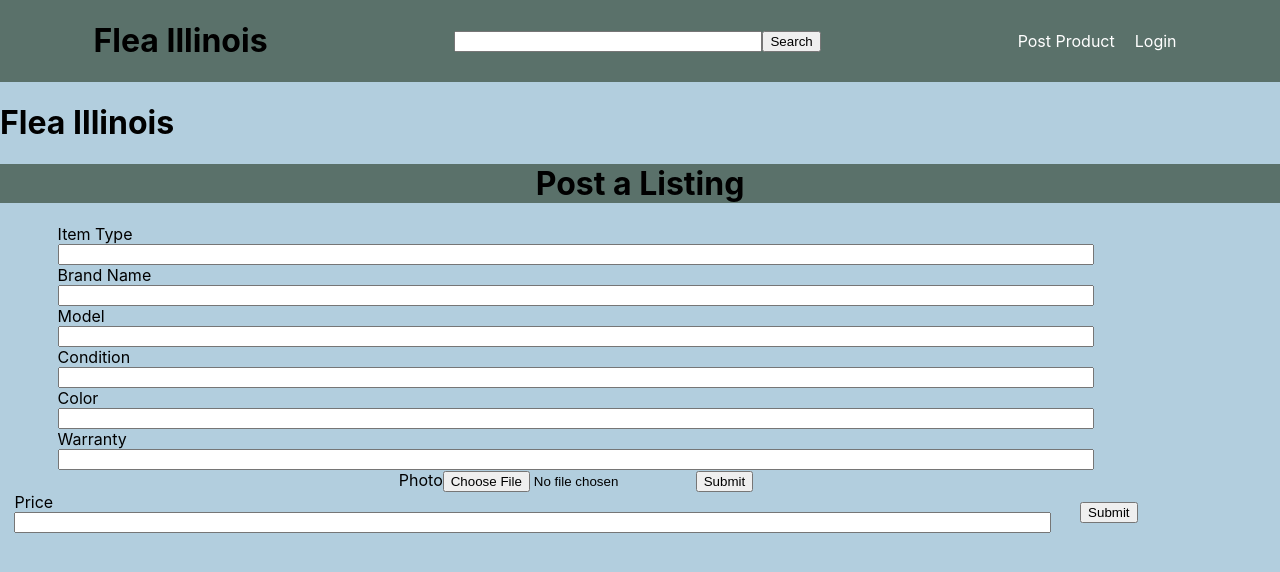
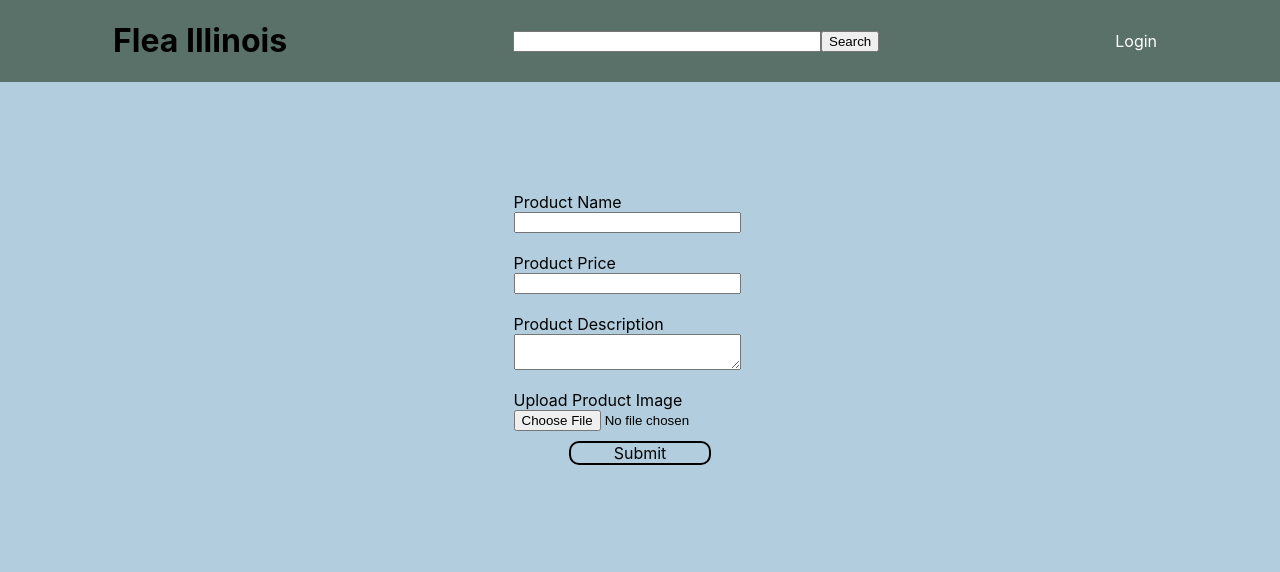
Before and after one commit to FlaviusBelisarius/FleaIllinois, a React (Create React App) app in the folder frontend/: page /post in a window 1280 px wide. Shown: the top 572 px of the page. Built offline with nearby package versions, Linux system fonts and the light colour scheme; no server answers.

Commit message:
Resolve "Refector post page"

```diff
--- a/frontend/src/common/Constant.js
+++ b/frontend/src/common/Constant.js
@@ -1,5 +1,5 @@
 const Constant = {
-    API_BASE : "https://61aa812fbfb110001773f27b.mockapi.io/",
+    API_BASE : "https://61aa812fbfb110001773f27b.mockapi.io",
 }
 
 export default Constant
--- a/frontend/src/common/Header.js
+++ b/frontend/src/common/Header.js
@@ -20,9 +20,9 @@ const Header = () => {
                 <input type="submit" value="Search" />
             </form>
             <div className="container-headings">
-                <Link to='/user/0' className='link-heading'>Post Product</Link>
                 {currentUser
                     ? <Fragment>
+                        <Link to='/post' className='link-heading'>Post Product</Link>
                         <Link to='/user' className='link-heading'>My account</Link>
                         <Link to='' className='link-heading' onClick={handleLogout}>Logout</Link>
                     </Fragment>
--- a/frontend/src/common/firebase.js
+++ b/frontend/src/common/firebase.js
@@ -1,5 +1,6 @@
 import { initializeApp } from "firebase/app";
 import { getAuth } from 'firebase/auth';
+import { getStorage } from 'firebase/storage';
 
 const firebaseConfig = {
   apiKey: "AIzaSyAheLce-bZf0suYnEe9XC0HAqDwtN8wH3Y",
@@ -12,3 +13,4 @@ const firebaseConfig = {
 
 const app = initializeApp(firebaseConfig);
 export const auth = getAuth(app);
+export const storage = getStorage(app);
--- a/frontend/src/gallery/Gallery.jsx
+++ b/frontend/src/gallery/Gallery.jsx
@@ -12,7 +12,7 @@ const Gallery = () => {
     const [isLoading, setIsLoading] = useState(true)
 
     const fetchProducts = async () => {
-        await axios.get(`${Constant.API_BASE}products?page=${currentPage}&limit=${limit}`)
+        await axios.get(`${Constant.API_BASE}/products?page=${currentPage}&limit=${limit}`)
                     .then(res => {
                         setProducts(res.data)
                         console.log(products)
--- a/frontend/src/post/Post.css
+++ b/frontend/src/post/Post.css
@@ -1,11 +1,23 @@
-.container-login-form{
-    display: flex;
-    max-width: 90%;
-    flex-direction: row;
-    flex-wrap: wrap;
-    justify-content: space-around
-  }
+.Post{
+  margin-top: 100px;
+  display: flex;
+  flex-direction: column;
+  align-items: center;
+}
 
-.header{
-    text-align: center;
+.container-post{
+  width: 25vw;
+  display: flex;
+  flex-direction: column;
+  align-items: center;
 }
+
+
+.container-post .form-group{
+  padding: 10px 0;
+}
+
+.container-post .link-submit{
+  width: 40%;
+  text-align: center;
+}
--- a/frontend/src/post/Post.js
+++ b/frontend/src/post/Post.js
@@ -1,50 +1,71 @@
 import { Link } from "react-router-dom"
+import { useState } from "react"
+import { storage } from "../common/firebase"
+import { ref, uploadBytes, getDownloadURL } from "@firebase/storage"
+import { useAuth } from "../common/AuthContext"
+import axios from "axios"
+import Constant from "../common/Constant"
 import './Post.css'
 
 const Post = () => {
+    const { currentUser } = useAuth()
+    const [productName, setProductName] = useState('')
+    const [productPrice, setProductPrice] = useState(0)
+    const [productDescription, setProductDescription] = useState('')
+    const [image, setImage] = useState(null)
+    const [error, setError] = useState('')
+
+    const handleChange = e => {
+        if (e.target.files[0]){
+            setImage(e.target.files[0])
+        }
+    }
+
+    const handleUpload = async (e) => {
+        e.preventDefault()
+        setError('')
+        if (!productName || !productPrice || !productDescription || !image){
+            return setError("Please submit all info")
+        }
+
+        const imageRef = ref(storage, `${currentUser.email}/${Date.now()}-${image.name}`)
+        const uploadResult = await uploadBytes(imageRef, image)
+        console.log("Image uploaded")
+        const imageUrl = await getDownloadURL(imageRef)
+        console.log(imageUrl)
+        const resp = await axios.post(`${Constant.API_BASE}/products`, {
+            productName:  productName,
+            productDescription: productDescription,
+            productPrice: productPrice,
+            productImage: imageUrl
+            //sellerID
+        })
+    }
+
     return (
-        <div className="post">
-            <h1 className="appName">Flea Illinois</h1>
-            <h1 class="header">Post a Listing</h1>
-                <form>
-            <div class="container-login-form">
+        <div className="Post">
+            <div className="container-post">
+                <form className="form-post">
                     <div className="form-group">
-                        <label htmlFor="itemtype">Item Type</label>
-                        <input type="text" name="itemtype" id="itemtype"/>
+                        <label htmlFor="productName">Product Name</label>
+                        <input type="text" name="productName" onChange={e => setProductName(e.target.value)}/>
                     </div>
                     <div className="form-group">
-                        <label htmlFor="brandname">Brand Name</label>
-                        <input type="text" name="brandname" id="brandname"/>
+                        <label htmlFor="productPrice">Product Price</label>
+                        <input type="text" name="productPrice" onChange={e => setProductPrice(e.target.value)}/>
                     </div>
                     <div className="form-group">
-                        <label htmlFor="model">Model</label>
-                        <input type="text" name="model" id="model"/>
+                        <label htmlFor="productDescription">Product Description</label>
+                        <textarea name="productDescription" onChange={e => setProductDescription(e.target.value)}/>
                     </div>
                     <div className="form-group">
-                        <label htmlFor="condition">Condition</label>
-                        <input type="text" name="condition" id="condition"/>
+                        <label htmlFor="productImage">Upload Product Image</label>
+                        <input type="file" name="productImage" onChange={handleChange}/>
                     </div>
-                    <div className="form-group">
-                        <label htmlFor="color">Color</label>
-                        <input type="text" name="color" id="color"/>
-                    </div>
-                    <div className="form-group">
-                        <label htmlFor="warranty">Warranty</label>
-                        <input type="text" name="warranty" id="warranty"/>
-                    </div>
-                    <div>
-                    <form action="/action_page.php"> Photo
-                      <input type="file" id="myFile" name="filename"/>
-                      <input type="submit"/>
-                    </form>
-                    </div>
-                    <div className="form-group">
-                        <label htmlFor="price">Price</label>
-                        <input type="text" name="price" id="price"/>
-                    </div>
-                    <input type="submit" value="Submit"/>
+                </form>
+                <Link to="" className="link-submit" onClick={handleUpload}> Submit</Link>
+                {error && <p>{error}</p>}
             </div>
-                </form>
         </div>
     )
 }
```
